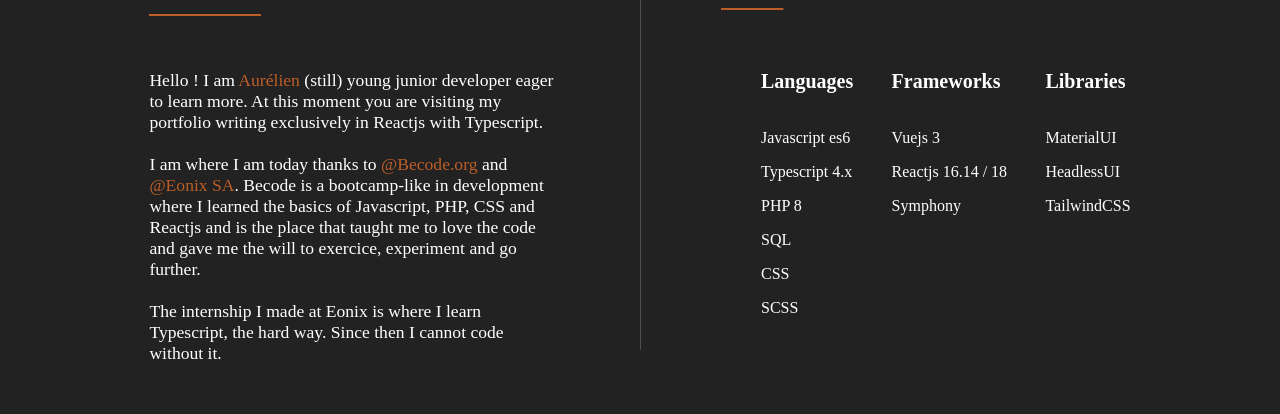
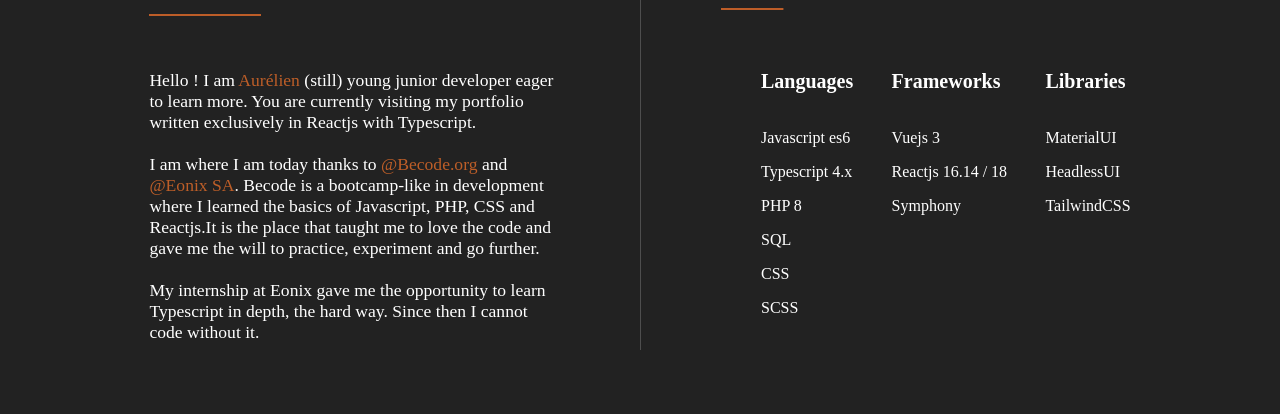
Before and after one commit to Freyaln/portfolio, a React (Create React App) app in the folder portfolio/: page / in a window 1280 px wide. Shown: the part 746-1160 px from the top of the page. Built offline with nearby package versions, Linux system fonts and the light colour scheme; a web font is replaced by a local one.

Commit message:
FIX:: Corrected about text and fix burger menu closing after click

```diff
--- a/portfolio/src/Components/Molecules/About/About.tsx
+++ b/portfolio/src/Components/Molecules/About/About.tsx
@@ -20,12 +20,12 @@ const About: FC<IAboutProps> = ({titleLeft, titleRight, aboutMe, skillList}) =>
                 <Typo type={TextType.H2} className='about__block__left__title'>About me</Typo>
                 <p className='about__block__left__description'>
                     Hello ! I am <span className='about__block__left__description__name'>Aurélien</span> (still) young junior developer eager to learn more.
-                    At this moment you are visiting my portfolio writing exclusively in Reactjs with Typescript.
+                    You are currently visiting my portfolio written exclusively in Reactjs with Typescript.
                     {'\n'}{'\n'}
                     I am where I am today thanks to <span className='about__block__left__description__name'>@Becode.org</span> and <span className='about__block__left__description__name'>@Eonix SA</span>.
-                    Becode is a bootcamp-like in development where I learned the basics of Javascript, PHP, CSS and Reactjs and is the place that taught me to love the code and gave me the will to exercice, experiment and go further.
+                    Becode is a bootcamp-like in development where I learned the basics of Javascript, PHP, CSS and Reactjs.It is the place that taught me to love the code and gave me the will to practice, experiment and go further.
                     {'\n'}{'\n'}
-                    The internship I made at Eonix is where I learn Typescript, the hard way. Since then I cannot code without it.
+                    My internship at Eonix gave me the opportunity to learn Typescript in depth, the hard way. Since then I cannot code without it.
                 </p>
             </article>
             <div className='about__middle'></div>
--- a/portfolio/src/Components/Molecules/Navbar/Navbar.tsx
+++ b/portfolio/src/Components/Molecules/Navbar/Navbar.tsx
@@ -15,7 +15,7 @@ interface INavbarPropsInterface {
 
 var styles = {
     bmBurgerButton: {
-        position: 'fixed',
+        position: 'relative',
         width: '36px',
         height: '30px',
         left: '36px',
@@ -52,15 +52,24 @@ var styles = {
 
 const Navbar: FC<INavbarPropsInterface> = ({classname, options }) => {
     const [menuOpen, setMenuOpen] = useState<boolean>(false)
+
+    const handleOpen = (state: { isOpen: boolean | ((prevState: boolean) => boolean) }) => {
+        setMenuOpen(state.isOpen);
+    }
+    function handleClose() {
+        setMenuOpen(false);
+    }
+
+    console.log(menuOpen)
     return (
         <nav>
             {useDetectMobile() ?
-                <Menu right isOpen={menuOpen} styles={styles}>
+                <Menu right isOpen={menuOpen} onStateChange={handleOpen} styles={styles}>
                     <ol className={classname}>
                         {options.map((items, index) =>
 
                             <li key={uuidv4()}>
-                                <Link key={uuidv4()} activeClass='active' to={items.path} smooth={true} onClick={() => setMenuOpen(false)}>
+                                <Link key={uuidv4()} activeClass='active' to={items.path} smooth={true} onClick={() => handleClose()}>
                                     <Typo
                                         type={TextType.TEXT}
                                         className='header__block__navbar__items'>
```
